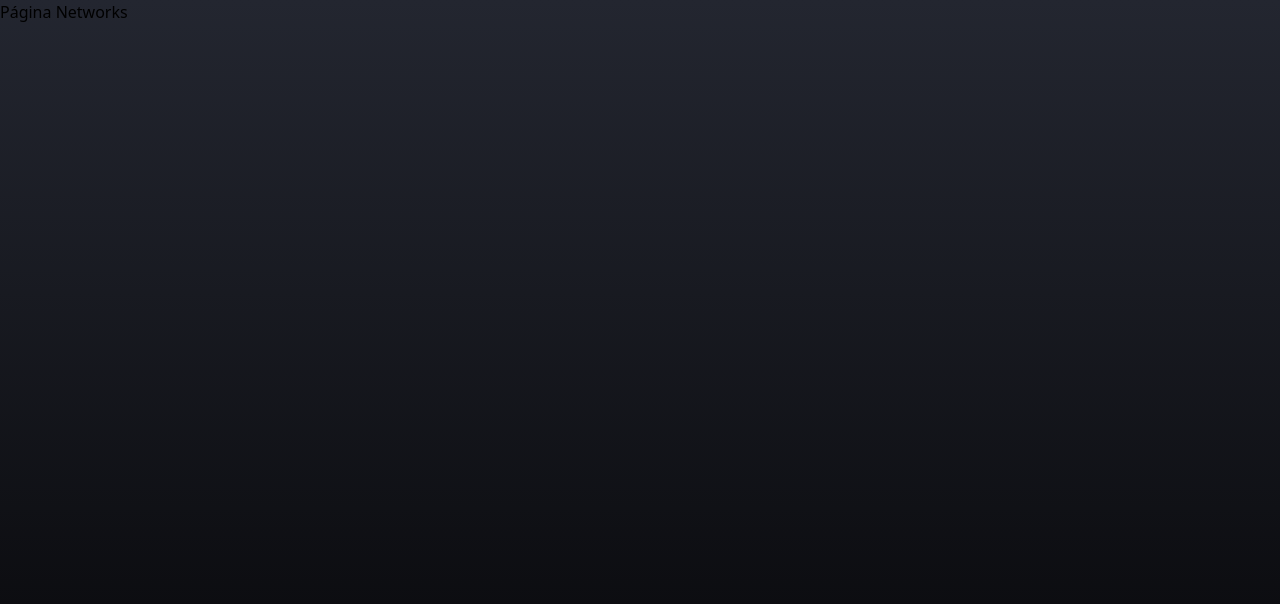
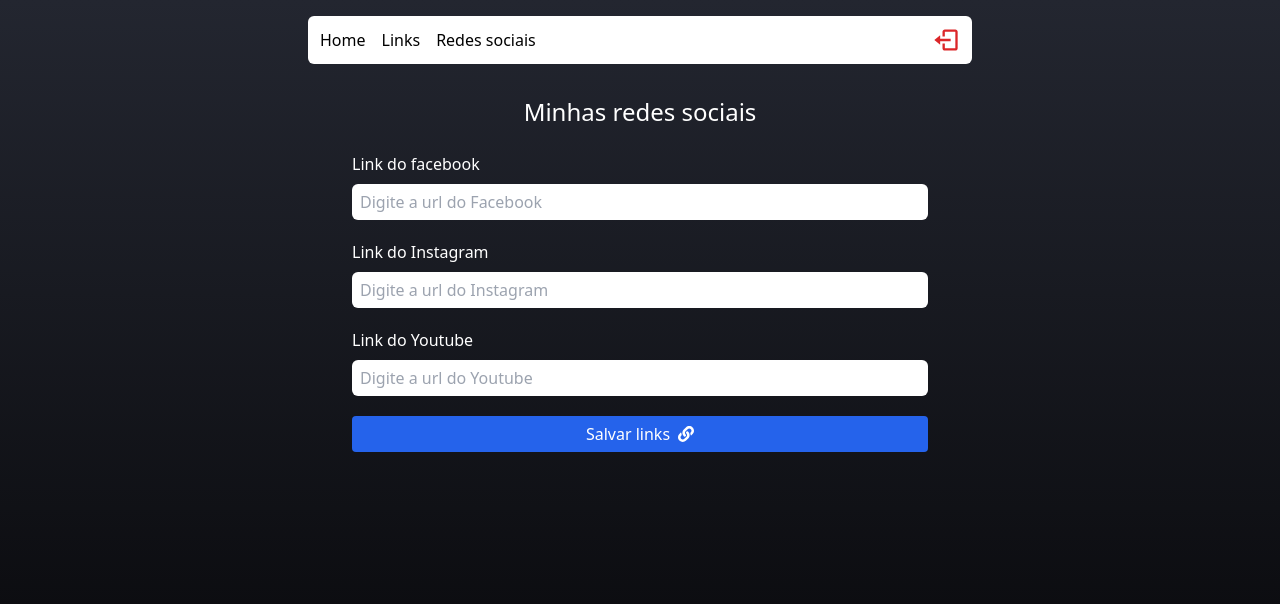
Before and after one commit to jjhonny/linktree, a React (Vite) app: page /admin/social in a window 1280 px wide. Shown: the top 604 px of the page. Built offline with nearby package versions, Linux system fonts and the light colour scheme; no server answers; sample sign-in values are in the browser's storage.

Commit message:
feat: create page social medias

```diff
--- a/src/components/Header/input.tsx
+++ b/src/components/Header/input.tsx
@@ -15,7 +15,7 @@
         <div className="flex gap-4 font-medium">
           <Link to="/">Home</Link>
           <Link to="/admin">Links</Link>
-          <Link to="/admin/social">Redes Sociais</Link>
+          <Link to="/admin/social">Redes sociais</Link>
         </div>
 
         <button onClick={handleLogout}>
--- a/src/pages/networks/index.tsx
+++ b/src/pages/networks/index.tsx
@@ -1,7 +1,69 @@
+import { FormEvent, useState } from "react";
+import { Header } from "../../components/Header/input";
+import { Input } from "../../components/Input";
+import { FaLink } from "react-icons/fa";
+
+import { db } from "../../services/firebaseConnection";
+import { setDoc, getDoc, doc } from "firebase/firestore";
+
 export function Networks() {
+  const [facebook, setFacebook] = useState("");
+  const [instagram, setInstagram] = useState("");
+  const [youtube, setYoutube] = useState("");
+
+  function handleRegister(e: FormEvent) {
+    e.preventDefault();
+    setDoc(doc(db, "social", "link"), {
+      facebook: facebook,
+      instagram: instagram,
+      youtube: youtube,
+    })
+      .then(() => {
+        alert("Cadastrados com sucesso!!");
+      })
+      .catch((error) => {
+        console.log(error);
+      });
+  }
+
   return (
-    <div>
-      <h1>Página Networks</h1>
+    <div className="flex items-center flex-col min-h-screen pb-7 px-2">
+      <Header />
+      <h1 className="text-white text-2xl font-medium mt-8 mb-4">
+        Minhas redes sociais
+      </h1>
+
+      <form className="flex flex-col max-w-xl w-full" onSubmit={handleRegister}>
+        <label className="text-white font-medium my-2">Link do facebook</label>
+        <Input
+          type="url"
+          placeholder="Digite a url do Facebook"
+          value={facebook}
+          onChange={(e) => setFacebook(e.target.value)}
+        />
+        <label className="text-white font-medium my-2">Link do Instagram</label>
+        <Input
+          type="url"
+          placeholder="Digite a url do Instagram"
+          value={instagram}
+          onChange={(e) => setInstagram(e.target.value)}
+        />
+        <label className="text-white font-medium my-2">Link do Youtube</label>
+        <Input
+          type="url"
+          placeholder="Digite a url do Youtube"
+          value={youtube}
+          onChange={(e) => setYoutube(e.target.value)}
+        />
+
+        <button
+          type="submit"
+          className="flex items-center justify-center h-9 mt-2 mb-7 text-white bg-blue-600 rounded font-medium gap-2"
+        >
+          Salvar links
+          <FaLink size={16} />
+        </button>
+      </form>
     </div>
   );
 }
```
